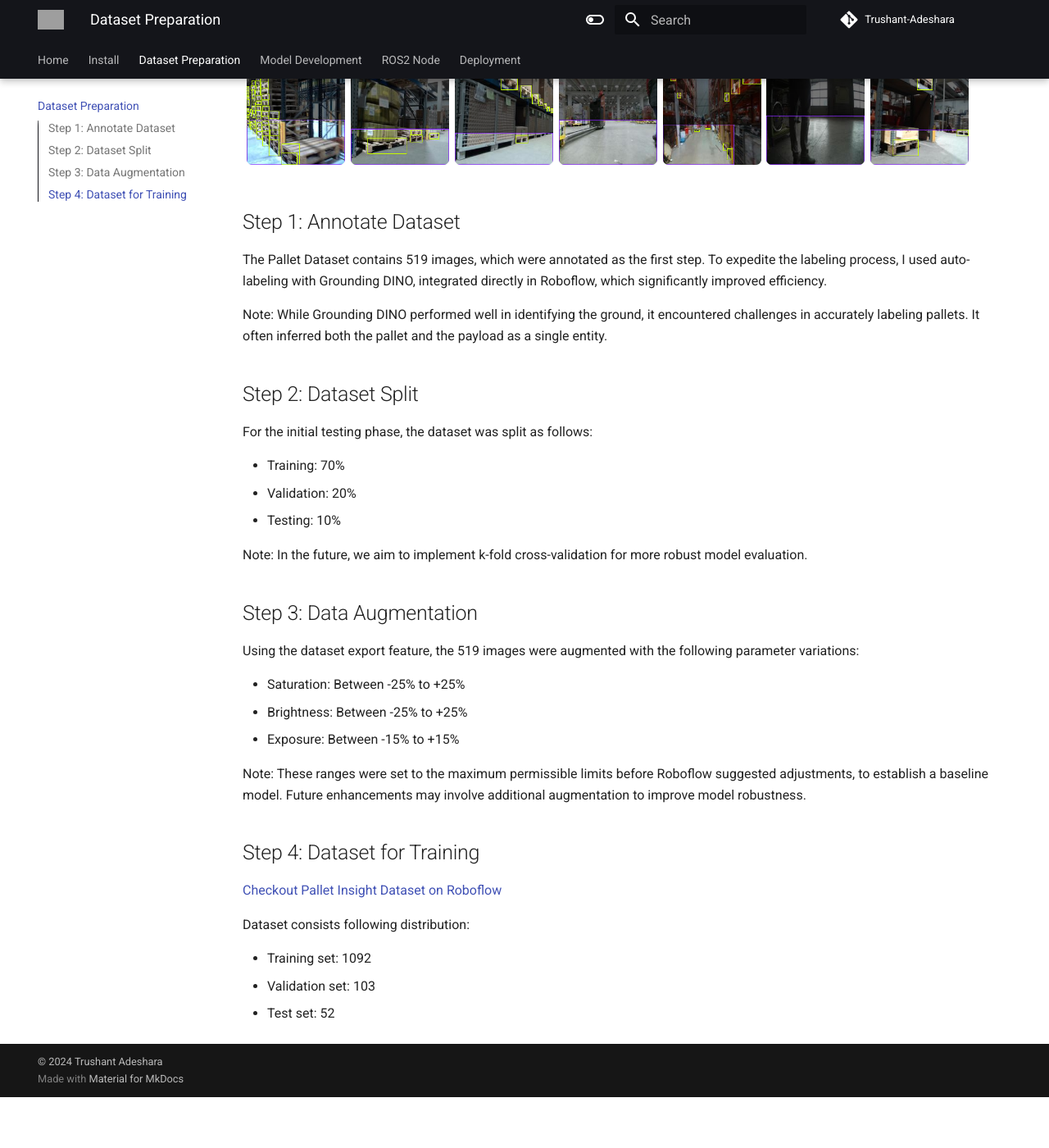
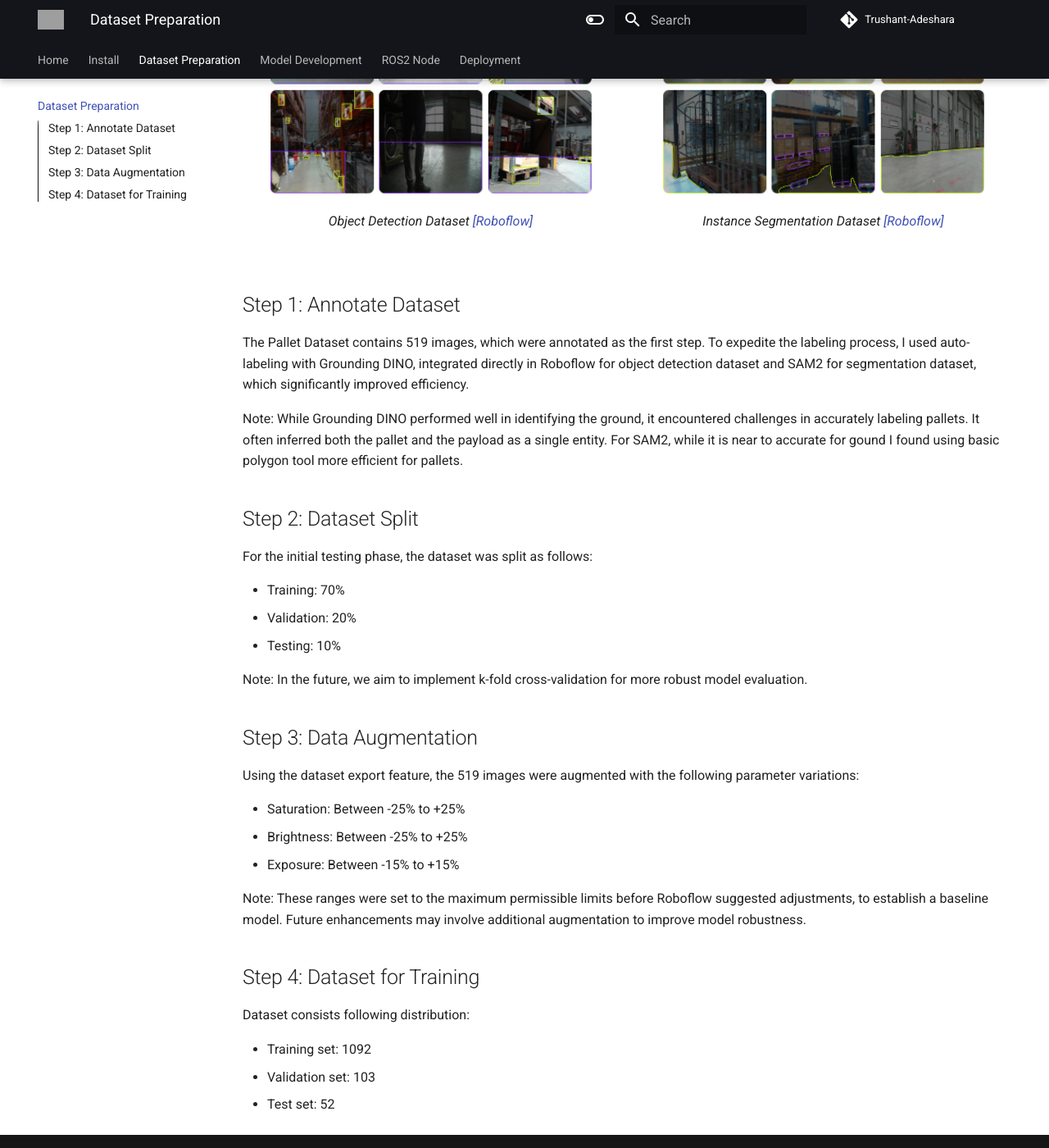
Before and after one commit to trushant05/pallet_insight_ros2, an MkDocs documentation site: the page built from docs/data.md, in a window 1280 px wide and 1400 px high, scrolled down 405 px. Shown: the whole window at 82% size. Built offline with MkDocs 1.6.1 and Material for MkDocs 9.7.7, drawn with Linux system fonts in a browser that asks for light colours; before the commit the page ends 1743 px from its top, so only the background shows below that; grey boxes are pictures that could not be loaded.

Commit message:
update dataset and install section in documentation

```diff
--- a/docs/data.md
+++ b/docs/data.md
@@ -1,12 +1,21 @@
 # Dataset Acquisition and Preparation
 
-![](./assets/img/annotated_data.png)
+<div style="display: flex; justify-content: space-around; align-items: flex-start; gap: 20px;">
+  <figure>
+      <img src="../assets/img/detection_ds.png" alt="Detection Dataset" width="400">
+      <figcaption>Object Detection Dataset <a href="https://universe.roboflow.com/experimental-ksz9k/pallet-insight">[Roboflow]</a></figcaption>
+  </figure>
+  <figure>
+      <img src="../assets/img/semantic_ds.png" alt="Segmentation Dataset" width="400">
+      <figcaption>Instance Segmentation Dataset <a href="https://universe.roboflow.com/experimental-ksz9k/pallet-insight-rfsrt/dataset/1">[Roboflow]</a></figcaption>
+  </figure>
+  </div>
 
 ## Step 1: Annotate Dataset
 
-The Pallet Dataset contains 519 images, which were annotated as the first step. To expedite the labeling process, I used auto-labeling with Grounding DINO, integrated directly in Roboflow, which significantly improved efficiency.
+The Pallet Dataset contains 519 images, which were annotated as the first step. To expedite the labeling process, I used auto-labeling with Grounding DINO, integrated directly in Roboflow for object detection dataset and SAM2 for segmentation dataset, which significantly improved efficiency.
 
-Note: While Grounding DINO performed well in identifying the ground, it encountered challenges in accurately labeling pallets. It often inferred both the pallet and the payload as a single entity.
+Note: While Grounding DINO performed well in identifying the ground, it encountered challenges in accurately labeling pallets. It often inferred both the pallet and the payload as a single entity. For SAM2, while it is near to accurate for gound I found using basic polygon tool more efficient for pallets.
 
 
 ## Step 2: Dataset Split
@@ -33,8 +42,6 @@ Note: These ranges were set to the maximum permissible limits before Roboflow su
 
 ## Step 4: Dataset for Training
 
-[Checkout Pallet Insight Dataset on Roboflow](https://universe.roboflow.com/experimental-ksz9k/pallet-insight)
-
 Dataset consists following distribution:
 
 - Training set: 1092
```
Also changed, not shown: docs/install.md (+30 -0 lines), docs/assets/img/detection_ds.png (added), docs/assets/img/semantic_ds.png (added).
